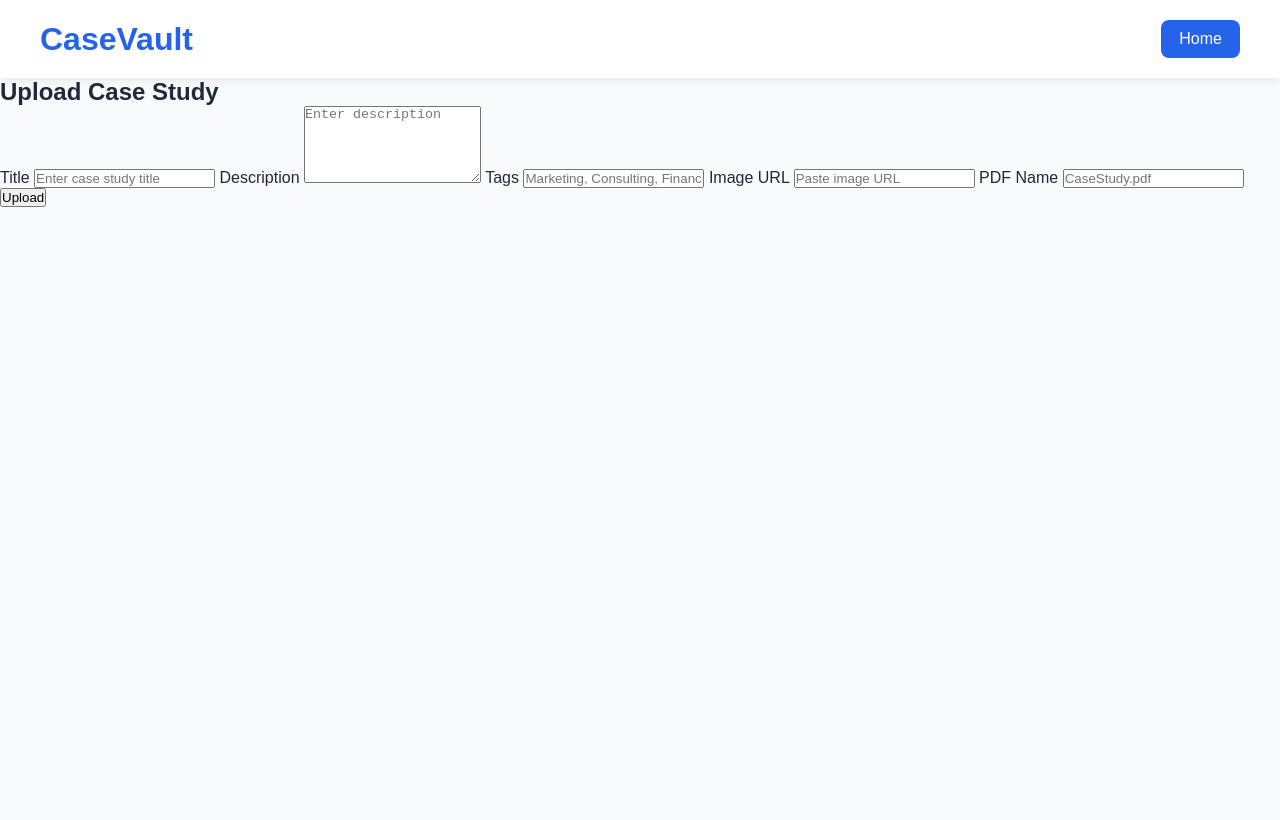
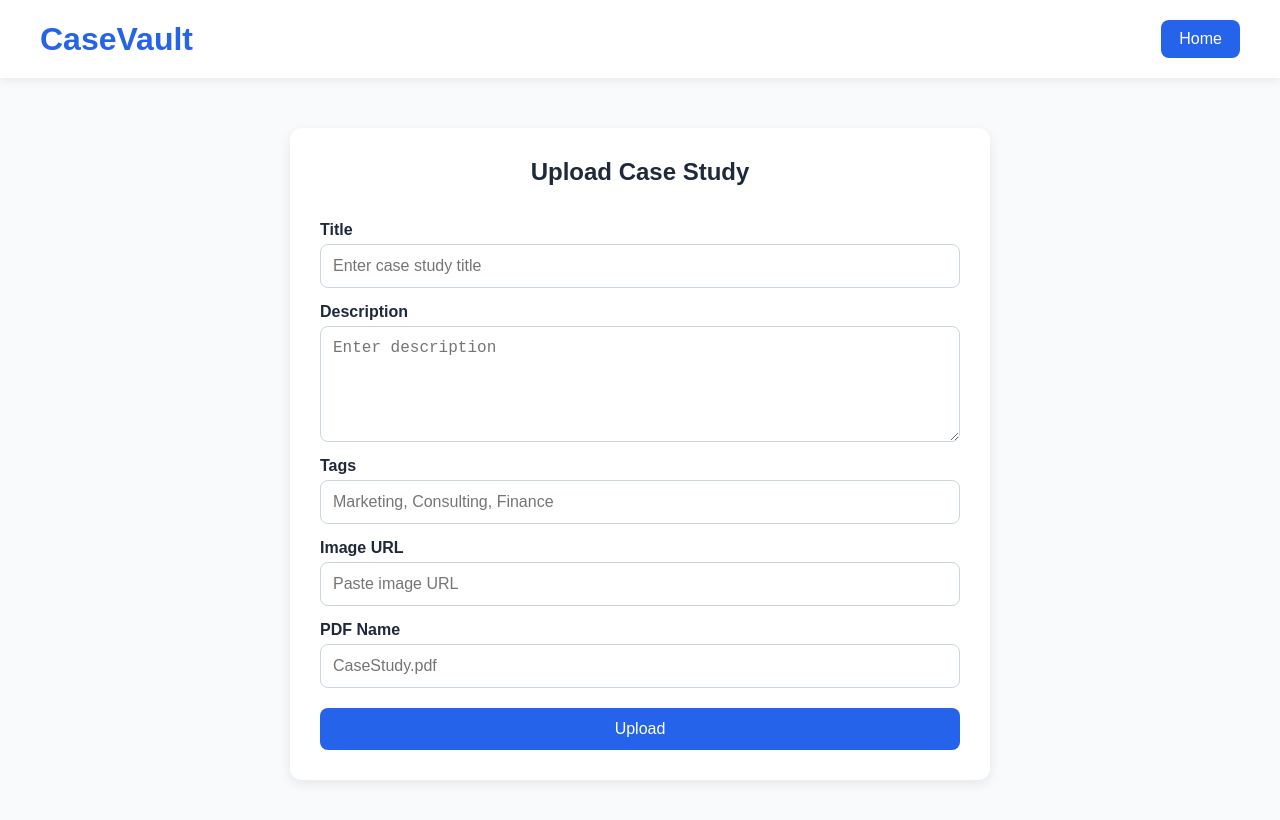
Before and after one commit to Abhishek21140/E-cell-project, a plain HTML site: page upload.html in a window 1280 px wide. Drawn offline with Linux system fonts and the light colour scheme.

Commit message:
Refactor and reorganize CSS styles

```diff
--- a/style.css
+++ b/style.css
@@ -244,3 +244,60 @@ body {
     }
 
 }
+/* =========================
+   UPLOAD PAGE
+========================= */
+
+.upload-section {
+    display: flex;
+    justify-content: center;
+    padding: 50px 20px;
+}
+
+.upload-container {
+    background: white;
+    width: 100%;
+    max-width: 700px;
+    padding: 30px;
+    border-radius: 12px;
+    box-shadow: 0 4px 12px rgba(0, 0, 0, 0.08);
+}
+
+.upload-container h2 {
+    margin-bottom: 20px;
+    text-align: center;
+}
+
+.upload-container form {
+    display: flex;
+    flex-direction: column;
+}
+
+.upload-container label {
+    margin-top: 15px;
+    margin-bottom: 5px;
+    font-weight: bold;
+}
+
+.upload-container input,
+.upload-container textarea {
+    padding: 12px;
+    border: 1px solid #cbd5e1;
+    border-radius: 8px;
+    font-size: 1rem;
+}
+
+.upload-container button {
+    margin-top: 20px;
+    padding: 12px;
+    border: none;
+    border-radius: 8px;
+    background-color: #2563eb;
+    color: white;
+    font-size: 1rem;
+    cursor: pointer;
+}
+
+.upload-container button:hover {
+    background-color: #1d4ed8;
+}
```
